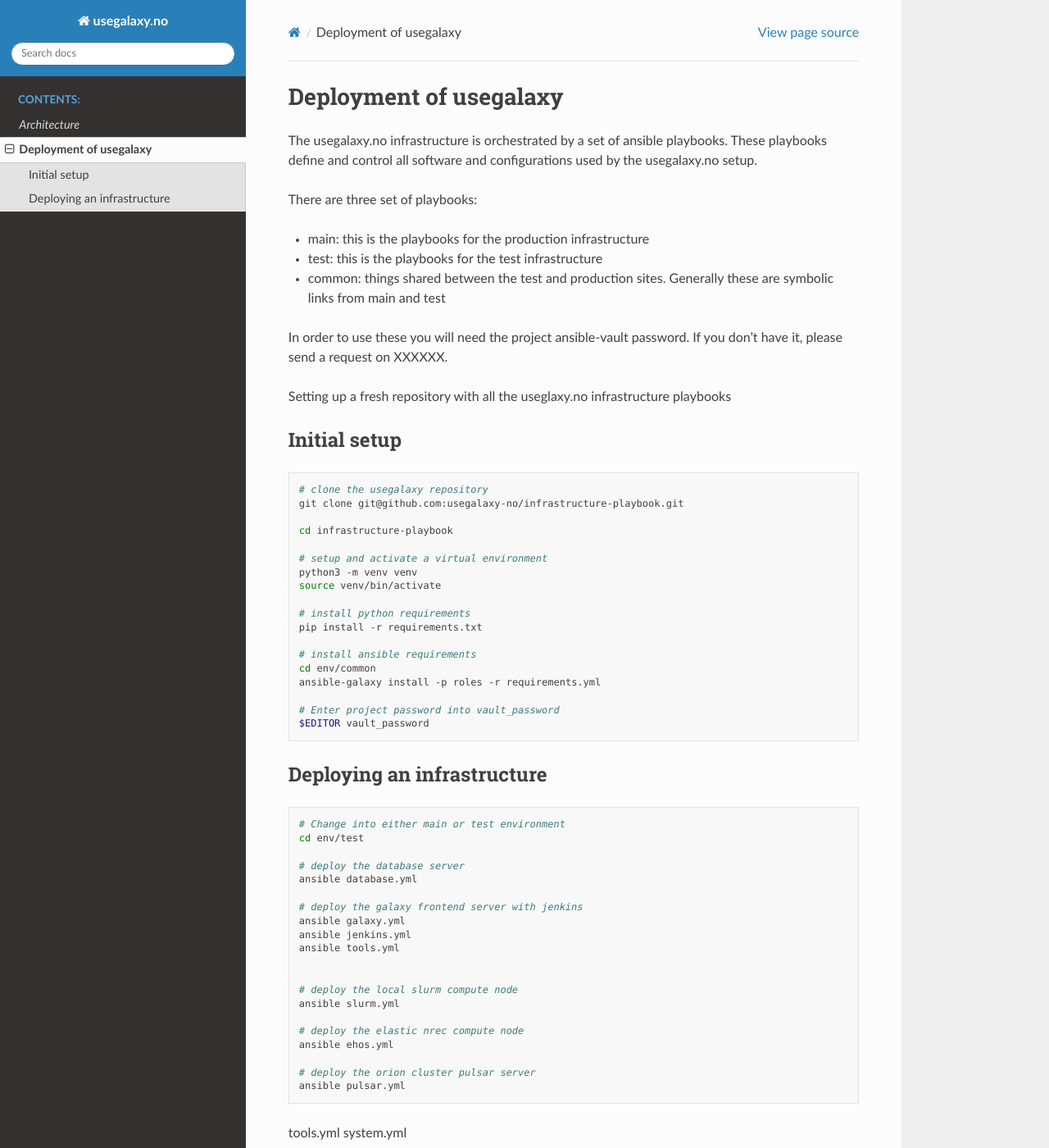
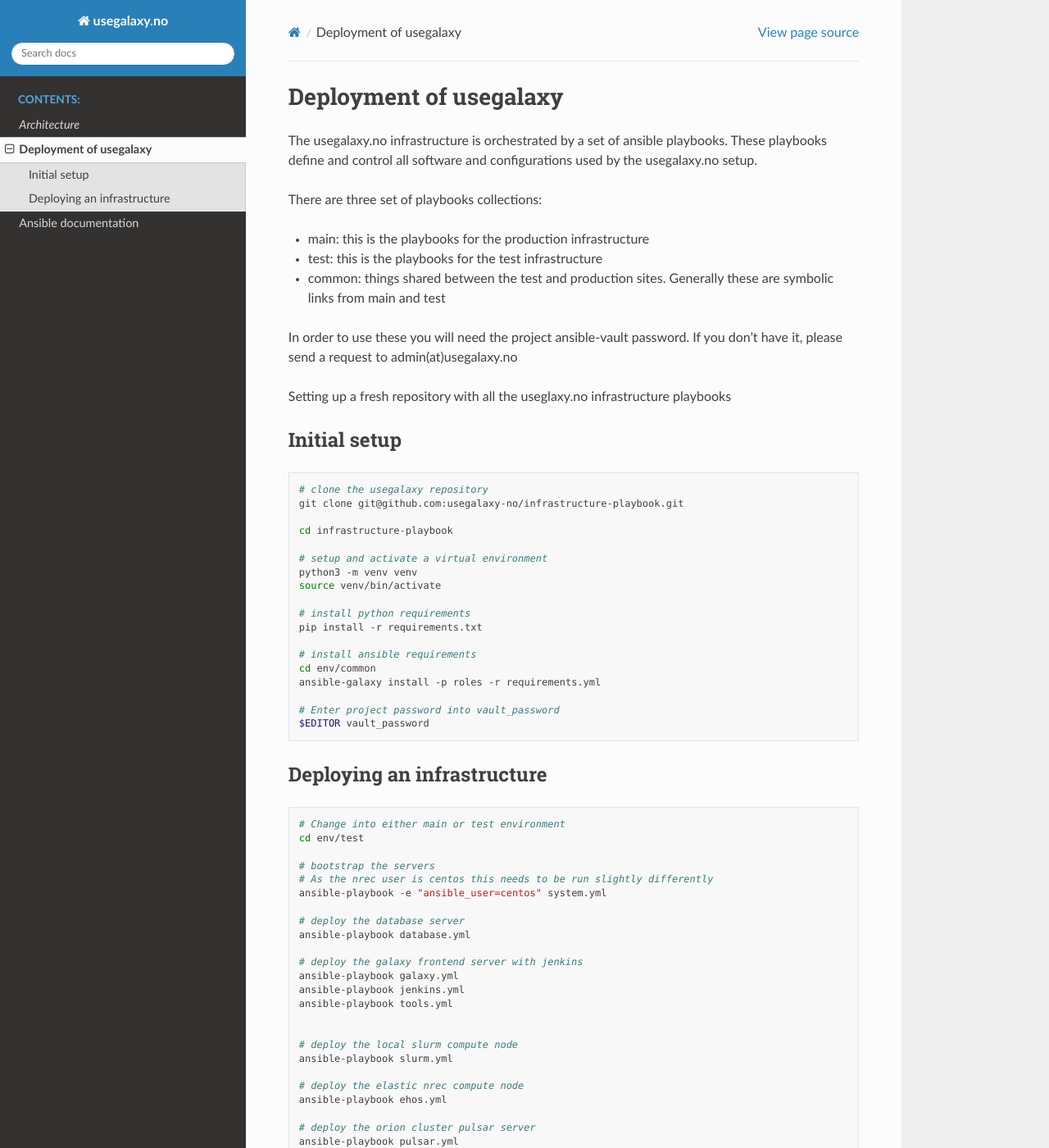
Before and after one commit to elixir-no-nels/usegalaxy-docs, a Sphinx documentation site: the page built from source/deployment.rst, in a window 1280 px wide and 1400 px high. Shown: the whole window at 82% size. Built offline with Sphinx 7.4.7 and the Read the Docs theme 2.0.0, drawn with Linux system fonts in a browser that asks for light colours; the version number could not be read and is left out.

Commit message:
added some more documentation

```diff
--- a/source/deployment.rst
+++ b/source/deployment.rst
@@ -5,14 +5,14 @@
 The usegalaxy.no infrastructure is orchestrated by a set of ansible playbooks. These playbooks define and control
 all software and configurations used by the usegalaxy.no setup.
 
-There are three set of playbooks:
+There are three set of playbooks collections:
 
 * main: this is the playbooks for the production infrastructure
 * test: this is the playbooks for the test infrastructure
 * common: things shared between the test and production sites. Generally these are symbolic links from main and test
 
 
-In order to use these you will need the project ansible-vault password. If you don't have it, please send a request on XXXXXX.
+In order to use these you will need the project ansible-vault password. If you don't have it, please send a request to admin(at)usegalaxy.no
 
 Setting up a fresh repository with all the useglaxy.no infrastructure playbooks
 
@@ -52,23 +52,27 @@
   # Change into either main or test environment
   cd env/test
 
+  # bootstrap the servers
+  # As the nrec user is centos this needs to be run slightly differently
+  ansible-playbook -e "ansible_user=centos" system.yml
+
   # deploy the database server
-  ansible database.yml
+  ansible-playbook database.yml
 
   # deploy the galaxy frontend server with jenkins
-  ansible galaxy.yml
-  ansible jenkins.yml
-  ansible tools.yml
+  ansible-playbook galaxy.yml
+  ansible-playbook jenkins.yml
+  ansible-playbook tools.yml
 
 
   # deploy the local slurm compute node
-  ansible slurm.yml
+  ansible-playbook slurm.yml
 
   # deploy the elastic nrec compute node
-  ansible ehos.yml
+  ansible-playbook ehos.yml
 
   # deploy the orion cluster pulsar server
-  ansible pulsar.yml
+  ansible-playbook pulsar.yml
 
 
 
```
Also changed, not shown: source/ansible.rst (added, +107 -0 lines), source/index.rst (+7 -6 lines).
